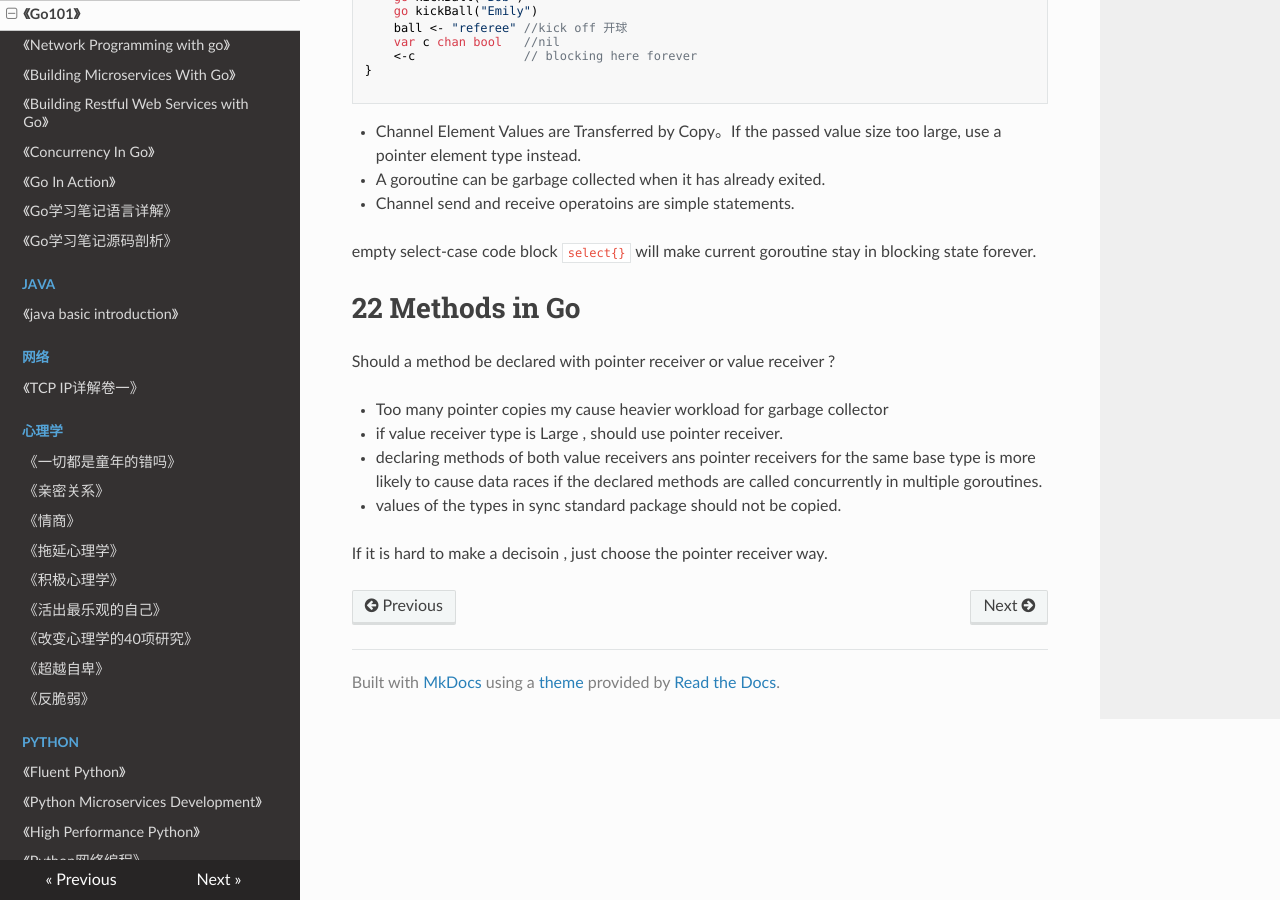
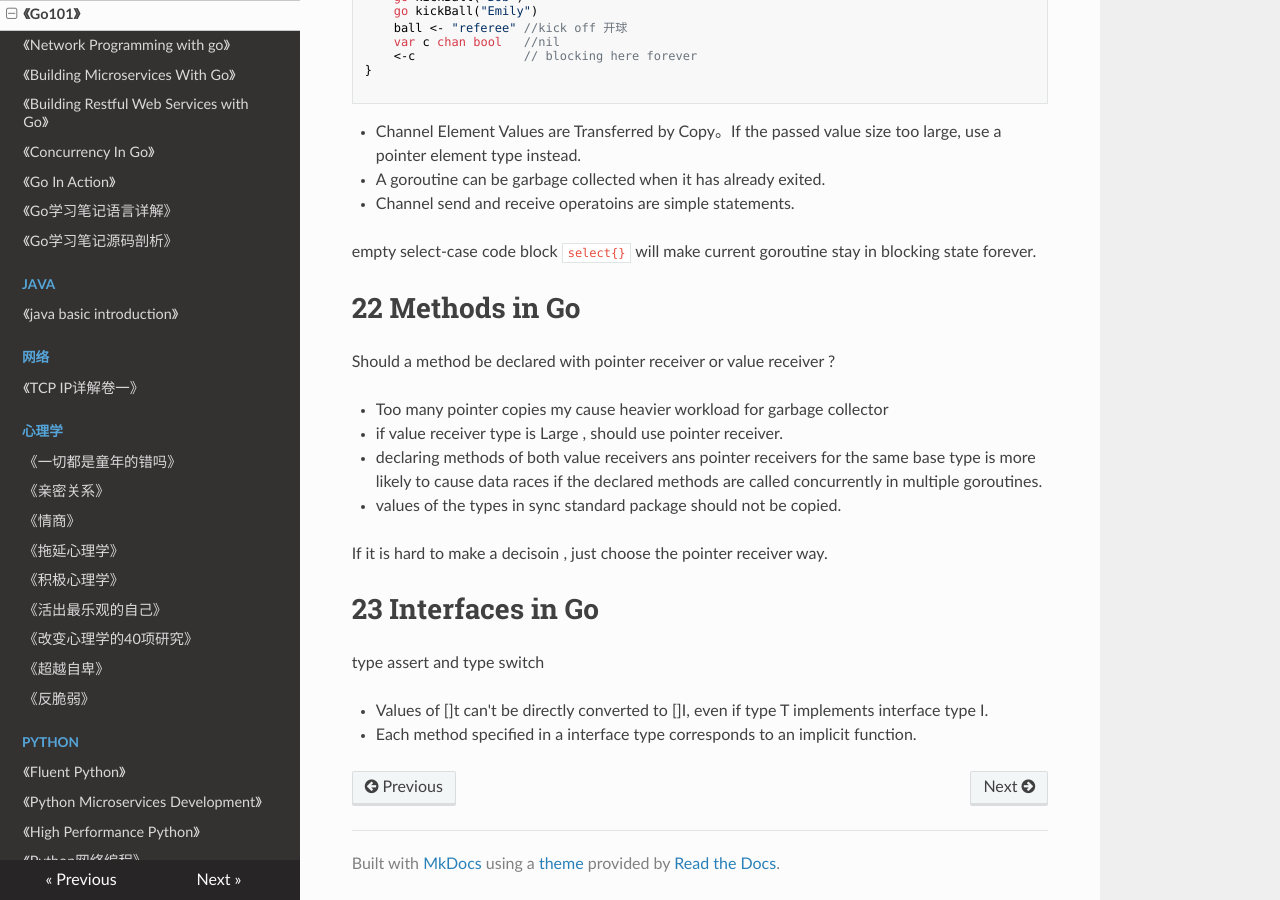
Before and after one commit to PegasusWang/booknotes, an MkDocs documentation site: the page built from docs/golang/go101/book.md, in a window 1280 px wide and 900 px high, scrolled down 1385 px. Built offline with MkDocs 1.6.1, drawn with Linux system fonts in a browser that asks for light colours; nearby versions of some CDN libraries; old or Windows-style settings are respelled for this version of MkDocs.

Commit message:
redigo read

```diff
--- a/docs/golang/go101/book.md
+++ b/docs/golang/go101/book.md
@@ -93,3 +93,10 @@ Should a method be declared with pointer receiver or value receiver ?
 - values of the types in sync standard package should not be copied.
 
 If it is hard to make a decisoin , just choose the pointer receiver way.
+
+# 23 Interfaces in Go
+
+type assert and type switch
+
+- Values of []t can't be directly converted to []I, even if type T implements interface type I.
+- Each method specified in a interface type corresponds to an implicit function.
```
Also changed, not shown: 1 other file.
